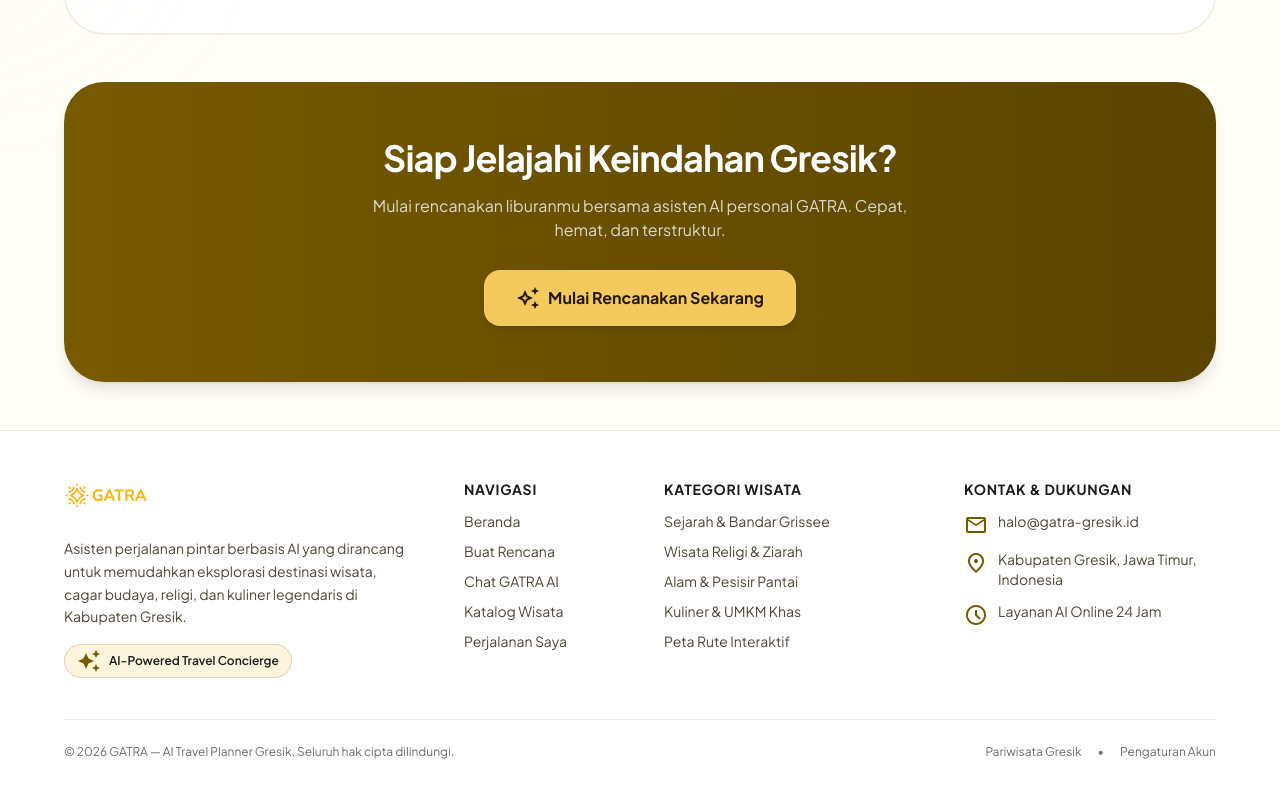
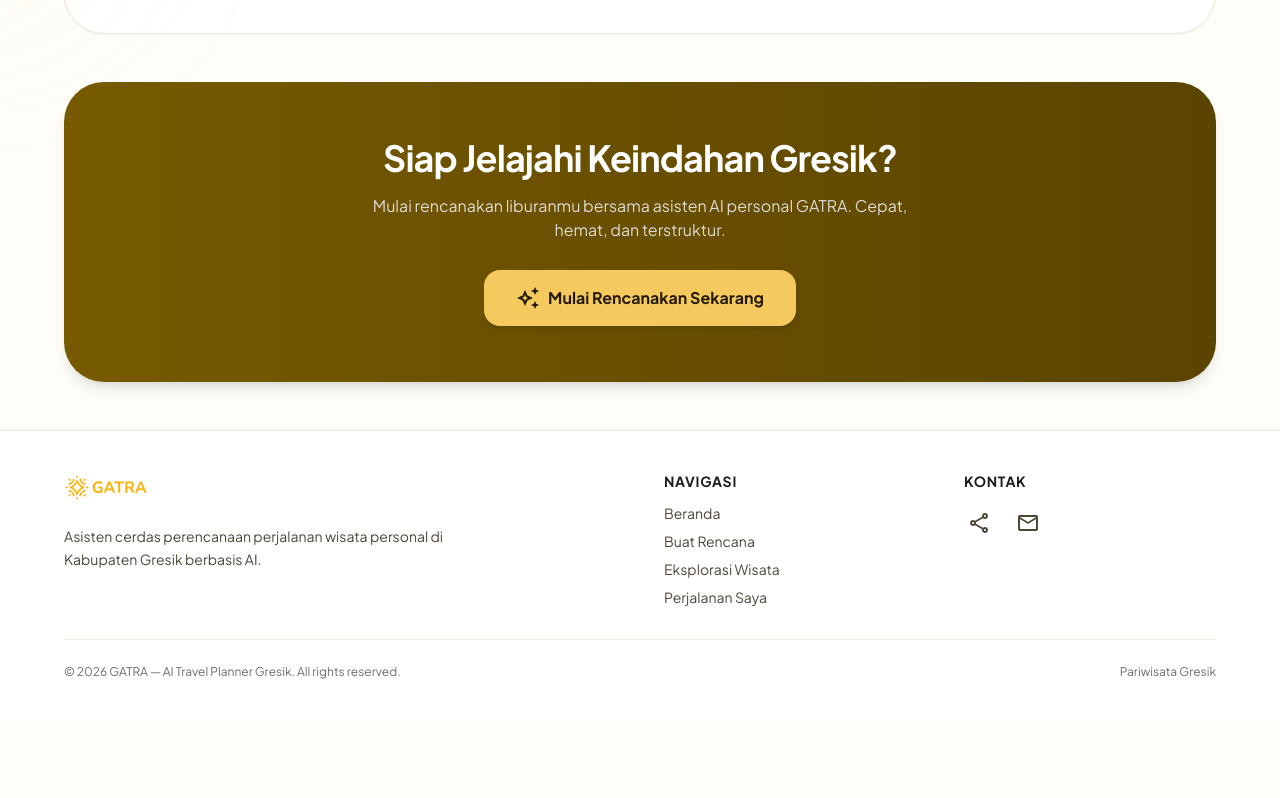
Before and after one commit to SyifaSyarifah/papedaspendamas, a Next.js app: page / in a window 1280 px wide. Shown: the part 1972-2770 px from the top of the page. After the commit the page ends 2692 px from the top, so only its background shows below. Built offline with nearby package versions, Linux system fonts and the light colour scheme.

Commit message:
update footer

```diff
--- a/src/components/common/Footer.tsx
+++ b/src/components/common/Footer.tsx
@@ -1,42 +1,45 @@
 'use client';
 
-import React from 'react';
+import React, { useState } from 'react';
 import Link from 'next/link';
 import Image from 'next/image';
 import gatraLogo from '../../image/gatra_logo.webp';
 
 export function Footer() {
+  const [copied, setCopied] = useState(false);
+
+  const handleCopyLink = () => {
+    const url = typeof window !== 'undefined' ? window.location.origin : 'https://gatra.vercel.app';
+    navigator.clipboard.writeText(url);
+    setCopied(true);
+    setTimeout(() => setCopied(false), 2000);
+  };
+
   return (
     <footer className="w-full bg-surface border-t border-border mt-auto">
-      <div className="max-w-container-max mx-auto px-margin-mobile lg:px-margin-desktop pt-12 pb-24 md:pb-12">
-        <div className="grid grid-cols-1 md:grid-cols-2 lg:grid-cols-12 gap-8 lg:gap-12 pb-10 border-b border-border/80">
-          {/* Column 1: Brand & Info (Spans 4 cols on lg) */}
-          <div className="lg:col-span-4 space-y-4">
+      <div className="max-w-container-max mx-auto px-margin-mobile lg:px-margin-desktop pt-10 pb-24 md:pb-10">
+        <div className="grid grid-cols-1 md:grid-cols-12 gap-8 lg:gap-12 pb-8 border-b border-border/80">
+          {/* Column 1: Brand & Keterangan Singkat */}
+          <div className="md:col-span-6 space-y-3">
             <Link href="/" className="inline-flex items-center gap-2 group">
               <Image
                 src={gatraLogo}
                 alt="GATRA AI Travel Gresik"
-                height={38}
-                className="h-9 w-auto object-contain transition-transform group-hover:scale-105"
+                height={36}
+                className="h-8 sm:h-9 w-auto object-contain transition-transform group-hover:scale-105"
               />
             </Link>
-            <p className="font-body-md text-sm text-on-surface-variant leading-relaxed max-w-sm">
-              Asisten perjalanan pintar berbasis AI yang dirancang untuk memudahkan eksplorasi destinasi wisata, cagar budaya, religi, dan kuliner legendaris di Kabupaten Gresik.
+            <p className="font-body-md text-sm text-on-surface-variant leading-relaxed max-w-md">
+              Asisten cerdas perencanaan perjalanan wisata personal di Kabupaten Gresik berbasis AI.
             </p>
-            <div className="inline-flex items-center gap-2 px-3 py-1 rounded-full bg-primary-container/20 border border-primary/20 text-on-surface font-label-sm text-xs font-semibold">
-              <span className="material-symbols-outlined text-[15px] text-primary" style={{ fontVariationSettings: "'FILL' 1" }}>
-                auto_awesome
-              </span>
-              <span>AI-Powered Travel Concierge</span>
-            </div>
           </div>
 
-          {/* Column 2: Quick Links (Spans 2 cols on lg) */}
-          <div className="lg:col-span-2 space-y-3">
+          {/* Column 2: Navigasi Ringkas */}
+          <div className="md:col-span-3 space-y-3">
             <h4 className="font-section-title font-bold text-sm text-on-surface tracking-wider uppercase">
               Navigasi
             </h4>
-            <ul className="space-y-2.5 font-body-md text-sm">
+            <ul className="space-y-2 font-body-md text-sm">
               <li>
                 <Link href="/" className="text-on-surface-variant hover:text-primary transition-colors">
                   Beranda
@@ -48,13 +51,8 @@ export function Footer() {
                 </Link>
               </li>
               <li>
-                <Link href="/plan?mode=ai" className="text-on-surface-variant hover:text-primary transition-colors">
-                  Chat GATRA AI
-                </Link>
-              </li>
-              <li>
                 <Link href="/explore" className="text-on-surface-variant hover:text-primary transition-colors">
-                  Katalog Wisata
+                  Eksplorasi Wisata
                 </Link>
               </li>
               <li>
@@ -65,83 +63,49 @@ export function Footer() {
             </ul>
           </div>
 
-          {/* Column 3: Destinasi & Eksplorasi (Spans 3 cols on lg) */}
-          <div className="lg:col-span-3 space-y-3">
+          {/* Column 3: Icon Share & Email (Tanpa Kotak/Border) */}
+          <div className="md:col-span-3 space-y-3">
             <h4 className="font-section-title font-bold text-sm text-on-surface tracking-wider uppercase">
-              Kategori Wisata
+              Kontak
             </h4>
-            <ul className="space-y-2.5 font-body-md text-sm">
-              <li>
-                <Link href="/explore" className="text-on-surface-variant hover:text-primary transition-colors">
-                  Sejarah & Bandar Grissee
-                </Link>
-              </li>
-              <li>
-                <Link href="/explore" className="text-on-surface-variant hover:text-primary transition-colors">
-                  Wisata Religi & Ziarah
-                </Link>
-              </li>
-              <li>
-                <Link href="/explore" className="text-on-surface-variant hover:text-primary transition-colors">
-                  Alam & Pesisir Pantai
-                </Link>
-              </li>
-              <li>
-                <Link href="/explore?tab=culinary" className="text-on-surface-variant hover:text-primary transition-colors">
-                  Kuliner & UMKM Khas
-                </Link>
-              </li>
-              <li>
-                <Link href="/plan/map" className="text-on-surface-variant hover:text-primary transition-colors">
-                  Peta Rute Interaktif
-                </Link>
-              </li>
-            </ul>
-          </div>
+            <div className="flex items-center gap-4 pt-1">
+              {/* Tombol Share / Salin Tautan */}
+              <button
+                type="button"
+                onClick={handleCopyLink}
+                title={copied ? 'Tautan tersalin!' : 'Bagikan / Salin link website'}
+                className="relative p-1 text-on-surface-variant hover:text-primary transition-transform hover:scale-110 active:scale-95 flex items-center justify-center"
+                aria-label="Bagikan website"
+              >
+                <span className="material-symbols-outlined text-[22px]">
+                  {copied ? 'check' : 'share'}
+                </span>
+                {copied && (
+                  <span className="absolute -top-8 left-1/2 -translate-x-1/2 px-2 py-0.5 text-[10px] font-bold bg-on-surface text-surface rounded shadow-md whitespace-nowrap animate-fade-in-up">
+                    Tersalin!
+                  </span>
+                )}
+              </button>
 
-          {/* Column 4: Kontak & Bantuan (Spans 3 cols on lg) */}
-          <div className="lg:col-span-3 space-y-3">
-            <h4 className="font-section-title font-bold text-sm text-on-surface tracking-wider uppercase">
-              Kontak & Dukungan
-            </h4>
-            <ul className="space-y-3 font-body-md text-sm text-on-surface-variant">
-              <li className="flex items-start gap-2.5">
-                <span className="material-symbols-outlined text-[18px] text-primary shrink-0 mt-0.5">
-                  mail
-                </span>
-                <a
-                  href="mailto:halo@gatra-gresik.id"
-                  className="hover:text-primary transition-colors break-all"
-                >
-                  halo@gatra-gresik.id
-                </a>
-              </li>
-              <li className="flex items-start gap-2.5">
-                <span className="material-symbols-outlined text-[18px] text-primary shrink-0 mt-0.5">
-                  location_on
-                </span>
-                <span>Kabupaten Gresik, Jawa Timur, Indonesia</span>
-              </li>
-              <li className="flex items-start gap-2.5">
-                <span className="material-symbols-outlined text-[18px] text-primary shrink-0 mt-0.5">
-                  schedule
-                </span>
-                <span>Layanan AI Online 24 Jam</span>
-              </li>
-            </ul>
+              {/* Tautan Kirim Email */}
+              <a
+                href="mailto:44human4@gmail.com"
+                title="Kirim email ke 44human4@gmail.com"
+                className="p-1 text-on-surface-variant hover:text-primary transition-transform hover:scale-110 active:scale-95 flex items-center justify-center"
+                aria-label="Kirim email"
+              >
+                <span className="material-symbols-outlined text-[22px]">mail</span>
+              </a>
+            </div>
           </div>
         </div>
 
         {/* Bottom Bar */}
-        <div className="pt-6 flex flex-col sm:flex-row items-center justify-between gap-4 text-xs text-text-secondary font-body-md">
-          <p>© {new Date().getFullYear()} GATRA — AI Travel Planner Gresik. Seluruh hak cipta dilindungi.</p>
-          <div className="flex items-center gap-4">
+        <div className="pt-6 flex flex-col sm:flex-row items-center justify-between gap-3 text-xs text-text-secondary font-body-md">
+          <p>© {new Date().getFullYear()} GATRA — AI Travel Planner Gresik. All rights reserved.</p>
+          <div className="flex items-center gap-3">
             <Link href="/explore" className="hover:text-primary transition-colors">
               Pariwisata Gresik
-            </Link>
-            <span>•</span>
-            <Link href="/profile" className="hover:text-primary transition-colors">
-              Pengaturan Akun
             </Link>
           </div>
         </div>
```
